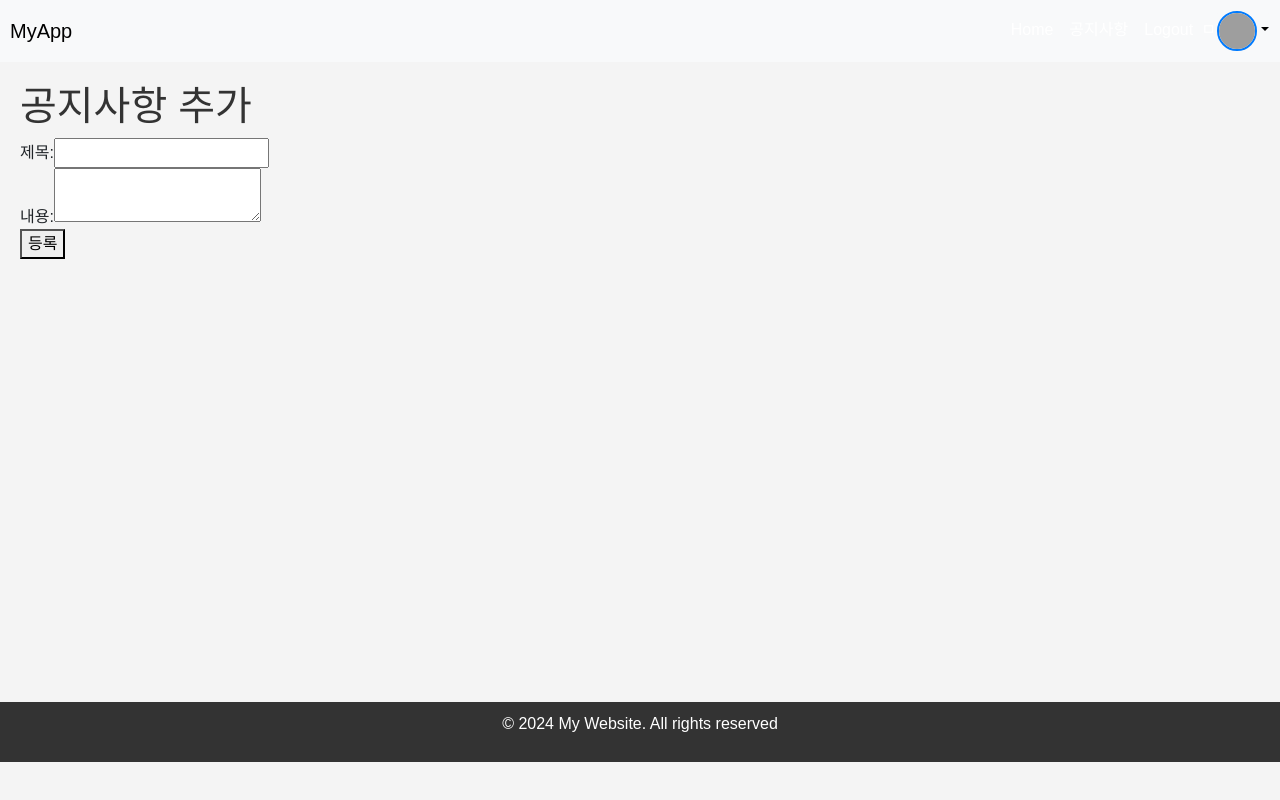
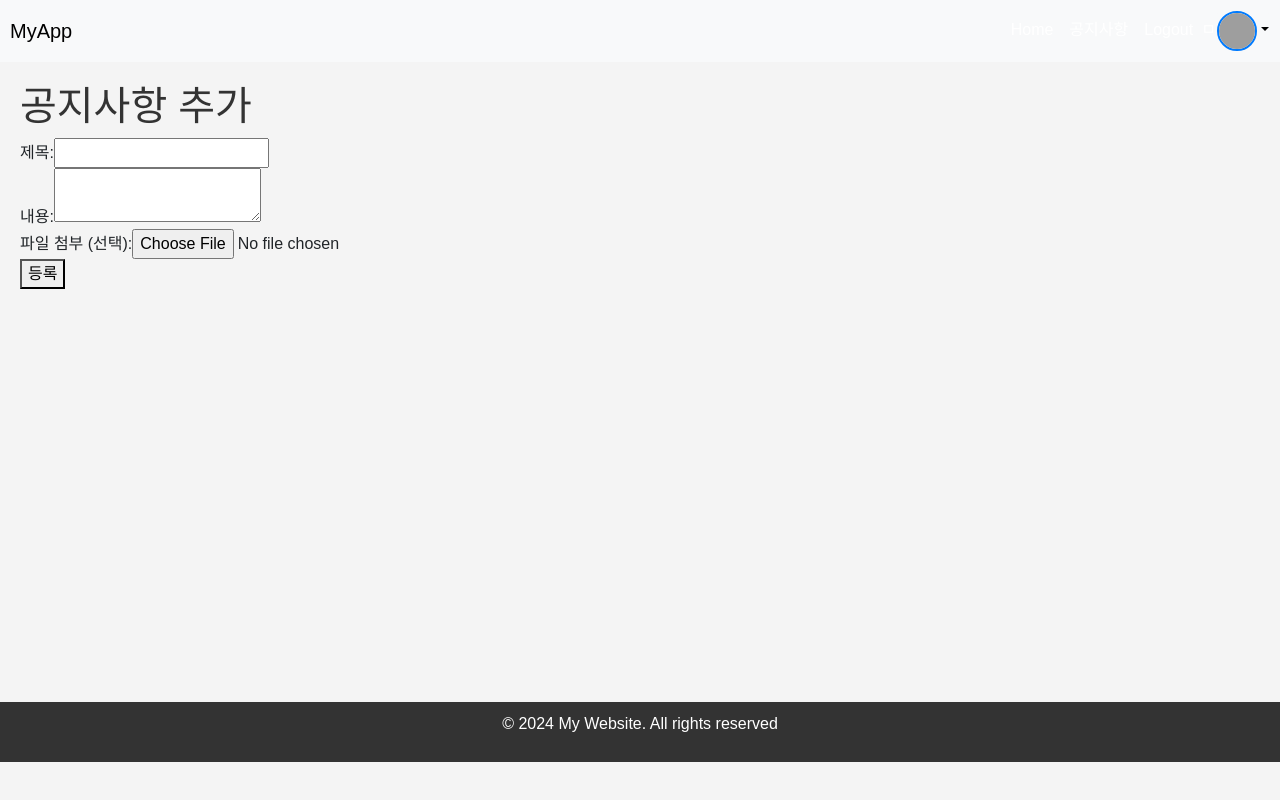
Before and after one commit to silver0-stack/ICT_REACT, a React (Create React App) app in the folder tutorial/: page /notices/add in a window 1280 px wide. Built offline with nearby package versions, Linux system fonts and the light colour scheme; no server answers; sample sign-in values are in the browser's storage; grey boxes are pictures that could not be loaded.

Commit message:
feat: 공지사항 등록 폼에 파일 등록도 구현

```diff
--- a/tutorial/src/pages/notice/NoticeAddForm.js
+++ b/tutorial/src/pages/notice/NoticeAddForm.js
@@ -22,6 +22,7 @@ const NoticeAddForm = () => {
     console.log('수정 모드인가?: ', isEditMode);
     const initialForm = location.state || { notTitle: '', notContent: '' }; // 초기값 설정
     const [form, setForm] = useState(initialForm);
+    const [file, setFile] = useState(null); // 첨부 파일 상태
     const [errorMessage, setErrorMessage] = useState(''); // 에러 메시지 상태 추가
 
 
@@ -48,19 +49,41 @@ const NoticeAddForm = () => {
         setForm({ ...form, [name]: value });
     };
 
+    const handleFileChange = (e) => {
+        //& 여러 개 첨부가 가능하도록 수정.
+        setFile(e.target.files[0]); // 첫 번째 파일만 선택??
+    }
     const handleSubmit = async (e) => {
         e.preventDefault(); // 폼 제출 시 새로고침 방지
+
         try {
-            if (isEditMode) {
-                await springBootAxiosInstance.put(`/api/notices/${notId}`, form);
-            } else {
-                await springBootAxiosInstance.post('/api/notices', form);
+            // Step 1: 공지사항 등록 (POST /api/notices)
+            const noticeResponse = await springBootAxiosInstance.post('/api/notices', {
+                notTitle: form.notTitle,
+                notContent: form.notContent,
+            });
+
+            // 공지사항 ID 추출
+            const { data: createdNotice } = noticeResponse.data;
+            const noticeId = createdNotice.notId;
+
+            // Step 2: 파일 업로드 (POST /api/notice-files/{noticeId})
+            if (file) {
+                const formData = new FormData();
+                formData.append('file', file);
+
+                await springBootAxiosInstance.post(`/api/notice-files/${noticeId}`, formData, {
+                    headers: { 'Content-Type': 'multipart/form-data' },
+                });
             }
-            navigate(isEditMode ? `/notices/${notId}` : '/notices'); // 등록인지 수정인지에 따라 다른 페이지 전환
+
+            // 성공적으로 완료되면 페이지 이동
+            navigate(`/notices/${noticeId}`);
         } catch (error) {
+            // 에러 처리
             if (error.response) {
                 const errorMessage = error.response?.data?.message || '알 수 없는 오류가 발생했습니다.';
-                setErrorMessage(errorMessage); // 화면에 표시
+                setErrorMessage(errorMessage);
                 console.error(`Error ${error.response.status}: ${errorMessage}`);
             } else {
                 setErrorMessage('서버와 통신에 실패했습니다.');
@@ -69,8 +92,9 @@ const NoticeAddForm = () => {
         }
     };
 
+
     return (
-        <form onSubmit={handleSubmit}>
+        <form onSubmit={handleSubmit} encType='multipart/form-data'>
             <h1>{isEditMode ? '공지사항 수정' : '공지사항 추가'}</h1>
             {errorMessage && <p style={{ color: 'red' }}>{errorMessage}</p>}
             <div>
@@ -92,6 +116,14 @@ const NoticeAddForm = () => {
                     required
                 ></textarea>
             </div>
+            <div>
+                <label>파일 첨부 (선택):</label>
+                <input
+                    type="file"
+                    name="file"
+                    onChange={handleFileChange}
+                />
+            </div>
             <button type="submit">{isEditMode ? '수정 완료' : '등록'}</button>
         </form>
     );
```
